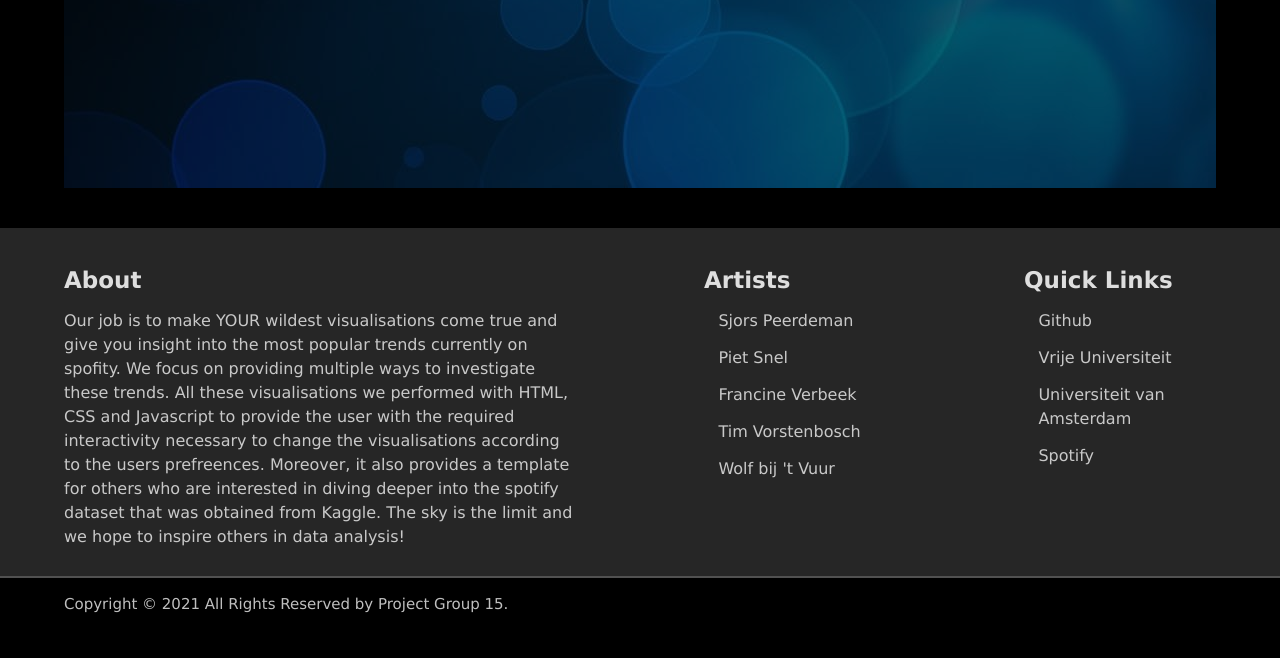
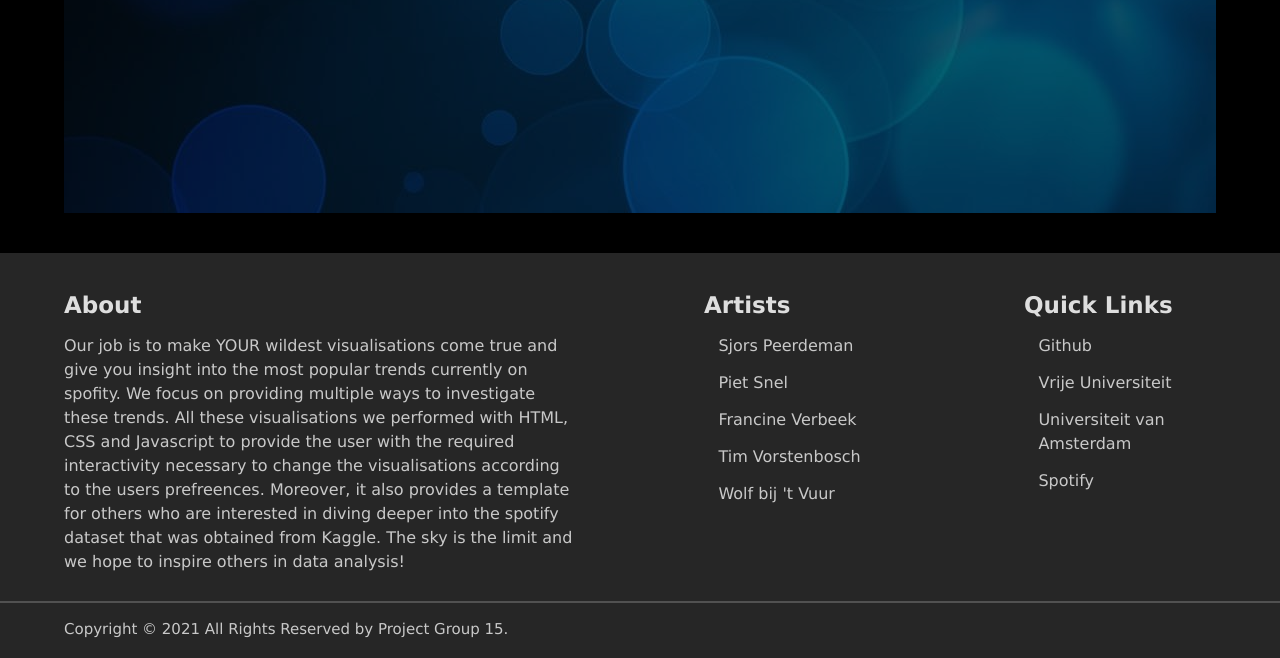
Before and after one commit to InskeG/InfoVis-Framework-2021, a Flask app: page / in a window 1280 px wide. Shown: the part 2160-2818 px from the top of the page. Before the commit the page ends 2773 px from the top, so only its background shows below. Run offline with Flask 2, Linux system fonts and the light colour scheme; parts of the project's set-up code (start-up, migrations or seed data) failed here and were passed over; some libraries are stand-ins or nearby versions.

Commit message:
Home page (mostly) done! height div auto adjusted!

```diff
--- a/app/static/css/base.css
+++ b/app/static/css/base.css
@@ -79,7 +79,7 @@ body{
 .footer{
     position: absolute;
     width: 100vw;
-    height: 350px;
+    height: auto;
     margin:0 auto;
     background-color: #262626;
 }
--- a/app/static/css/home.css
+++ b/app/static/css/home.css
@@ -97,7 +97,7 @@ body{
 
 .content_1{
     width: 90vw;
-    height: 450px;
+    height: 475px;
     margin:auto;
     display: block;
     position: relative;
@@ -228,14 +228,14 @@ body{
 
 @-webkit-keyframes slide {
     0% { opacity:0; transform: translateX(7vw); }
-   20% { opacity:1; transform: translateX(7vw); }
-   80% { opacity:1; transform: translateX(-7vw); }
+   20% { opacity:1; transform: translateX(3vw); }
+   80% { opacity:1; transform: translateX(-3vw); }
   100% { opacity:0; transform: translateX(-7vw); }
 }
 @keyframes slide {
     0% { opacity:0; transform: translateX(7vw); }
-   20% { opacity:1; transform: translateX(7vw); }
-   80% { opacity:1; transform: translateX(-7vw); }
+   20% { opacity:1; transform: translateX(3vw); }
+   80% { opacity:1; transform: translateX(-3vw); }
   100% { opacity:0; transform: translateX(-7vw); }
 }
 
@@ -245,7 +245,7 @@ body{
 .footer{
     position:absolute;
     width: 100vw;
-    height: 350px;
+    height: auto;
     margin:0 auto;
     background-color: #262626;
 }
```
